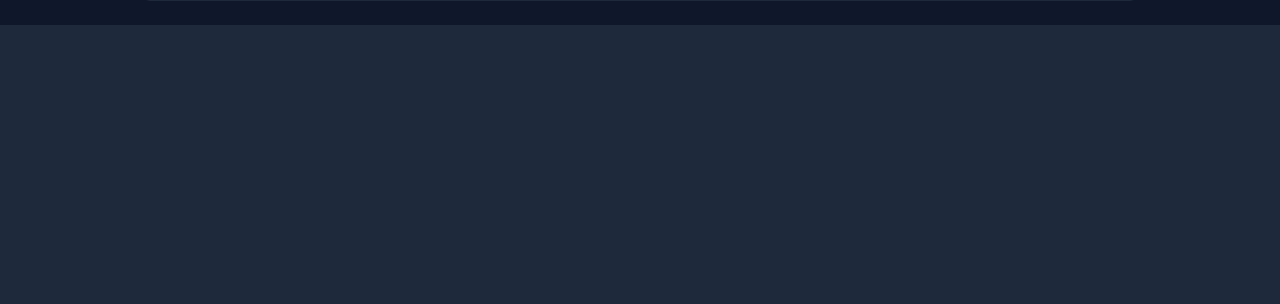
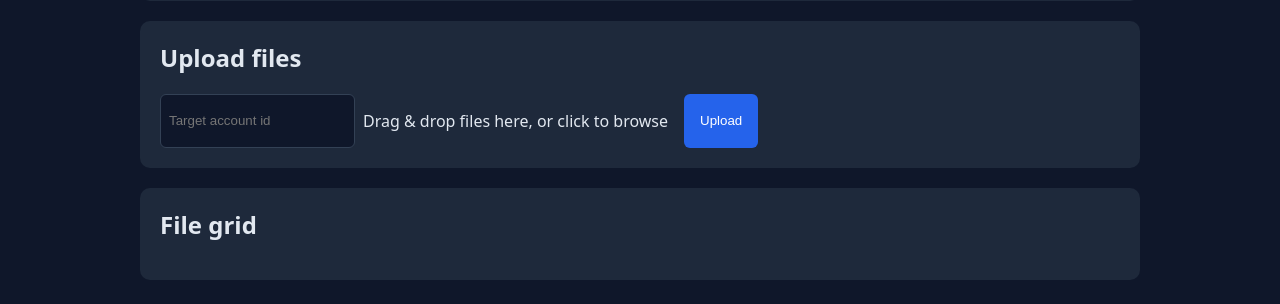
Before and after one commit to pangerlkr/Drive-Fusion, a FastAPI app: page / in a window 1280 px wide. Shown: the part 908-1212 px from the top of the page. Before the commit the page ends 933 px from the top, so only its background shows below. Run offline with FastAPI, Linux system fonts and the light colour scheme.

Commit message:
Add drag-and-drop upload UI and file grid to dashboard
Adds an upload section with a dropzone supporting drag-and-drop and click-to-browse, a live file preview list, and a file grid with per-file delete buttons wired to the new /ui/upload and /ui/files/{id}/delete endpoints.

```diff
--- a/templates/dashboard.html
+++ b/templates/dashboard.html
@@ -92,6 +92,77 @@
         {% endfor %}
       </table>
     </section>
+
+      <section class="card" id="upload-section">
+        <h2>Upload files</h2>
+        <form id="upload-form" method="post" action="/ui/upload" enctype="multipart/form-data">
+          <input name="account_id" placeholder="Target account id" required>
+          <div id="dropzone" class="dropzone">
+            <p>Drag &amp; drop files here, or click to browse</p>
+            <input type="file" id="file-input" name="files" multiple hidden>
+          </div>
+          <div id="file-preview-list" class="file-preview-list"></div>
+          <button type="submit">Upload</button>
+        </form>
+      </section>
+
+      <section class="card">
+        <h2>File grid</h2>
+        <div id="file-grid" class="file-grid">
+          {% for f in files %}
+          <div class="file-card" data-id="{{ f.id }}">
+            <div class="file-icon">FILE</div>
+            <div class="file-name">{{ f.name }}</div>
+            <div class="file-meta">{{ f.size_mb }} MB &middot; {{ f.account_id }}</div>
+            <form method="post" action="/ui/files/{{ f.id }}/delete">
+              <button type="submit" class="delete-btn">Delete</button>
+            </form>
+          </div>
+          {% endfor %}
+        </div>
+      </section>
   </main>
+
+    <script>
+      const dropzone = document.getElementById("dropzone");
+      const fileInput = document.getElementById("file-input");
+      const previewList = document.getElementById("file-preview-list");
+
+      function renderPreview(files) {
+        previewList.innerHTML = "";
+        Array.from(files).forEach((file) => {
+          const item = document.createElement("div");
+          item.className = "file-preview-item";
+          item.textContent = `${file.name} (${(file.size / 1024).toFixed(1)} KB)`;
+          previewList.appendChild(item);
+        });
+      }
+
+      dropzone.addEventListener("click", () => fileInput.click());
+
+      fileInput.addEventListener("change", () => renderPreview(fileInput.files));
+
+      ["dragenter", "dragover"].forEach((evt) => {
+        dropzone.addEventListener(evt, (e) => {
+          e.preventDefault();
+          dropzone.classList.add("dragover");
+        });
+      });
+
+      ["dragleave", "drop"].forEach((evt) => {
+        dropzone.addEventListener(evt, (e) => {
+          e.preventDefault();
+          dropzone.classList.remove("dragover");
+        });
+      });
+
+      dropzone.addEventListener("drop", (e) => {
+        const dt = e.dataTransfer;
+        if (dt && dt.files.length) {
+          fileInput.files = dt.files;
+          renderPreview(dt.files);
+        }
+      });
+    </script>
 </body>
 </html>
```
